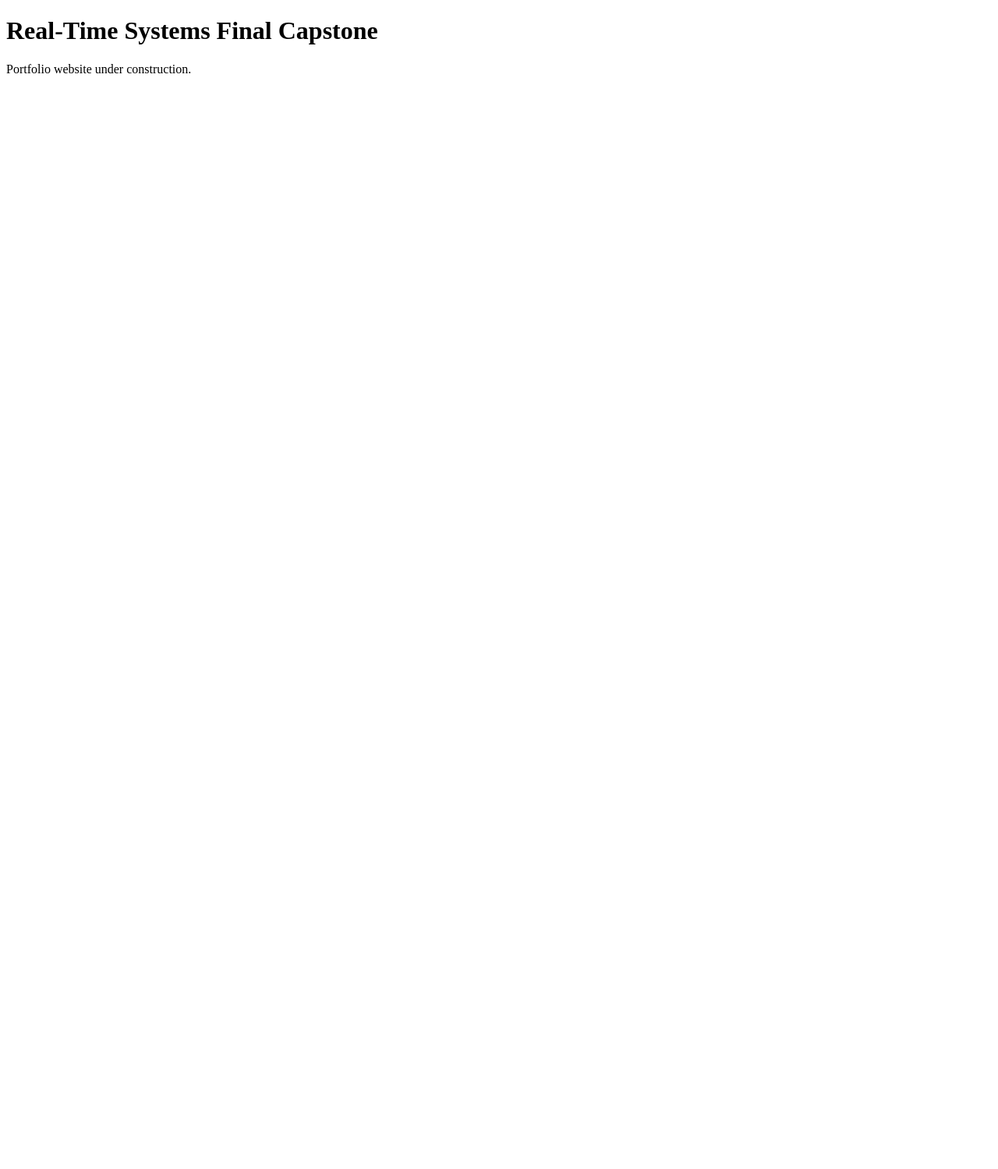
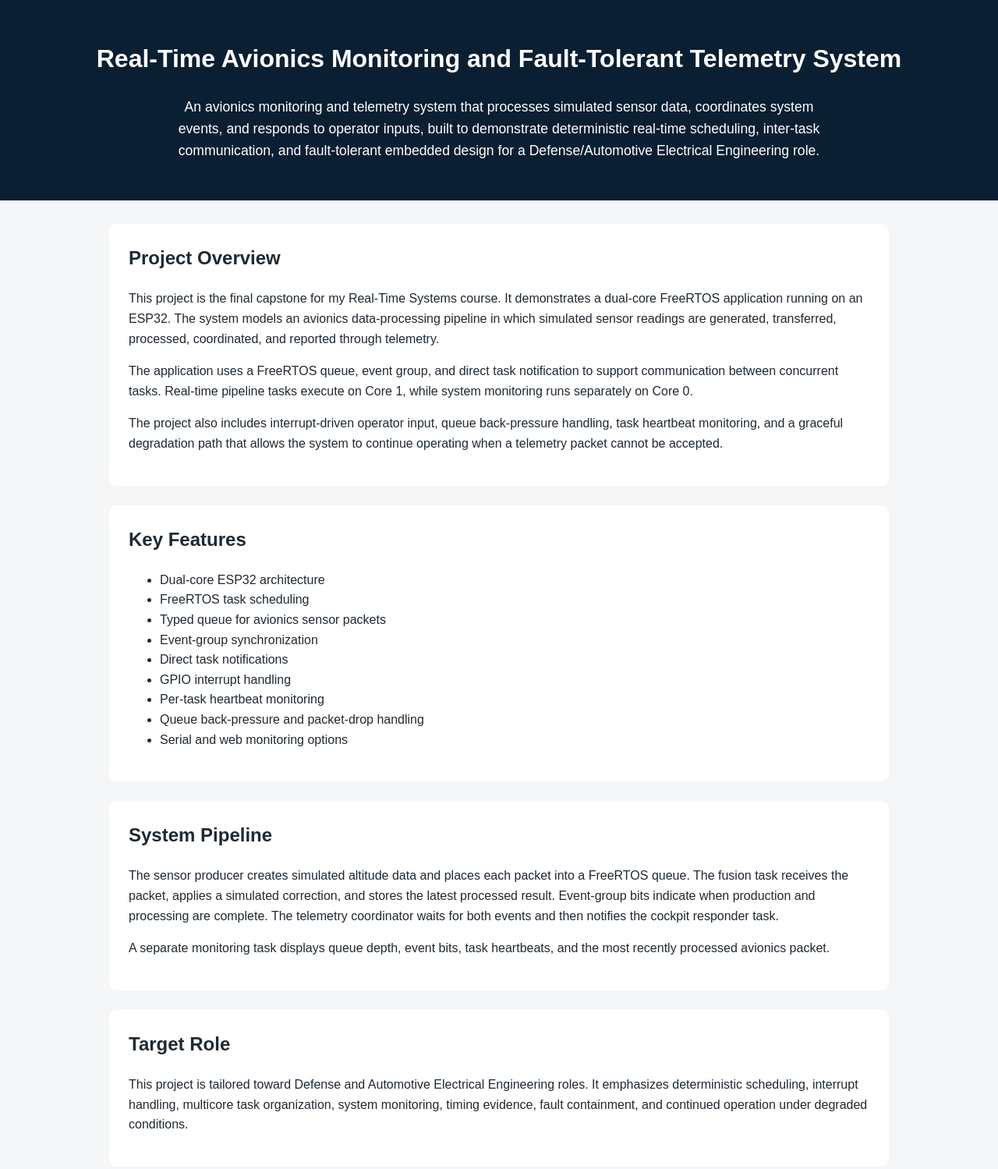
Before and after one commit to jayz2026/rts-finalcapstone, a plain HTML site: page docs/index.html in a window 1280 px wide. Shown: the top 1499 px of the page at 78% size. Before the commit the page ends 800 px from the top, so only its background shows below. Drawn offline with Linux system fonts and the light colour scheme.

Commit message:
Update index.html

```diff
--- a/docs/index.html
+++ b/docs/index.html
@@ -1,11 +1,152 @@
 <!DOCTYPE html>
-<html>
+<html lang="en">
 <head>
   <meta charset="UTF-8">
-  <title>Real-Time Systems Final Capstone</title>
+  <meta name="viewport" content="width=device-width, initial-scale=1.0">
+
+  <title>Real-Time Avionics Capstone</title>
+
+  <style>
+    body {
+      font-family: Arial, sans-serif;
+      margin: 0;
+      background: #f4f6f8;
+      color: #1f2933;
+      line-height: 1.6;
+    }
+
+    header {
+      background: #0b1f33;
+      color: white;
+      padding: 50px 20px;
+      text-align: center;
+    }
+
+    main {
+      max-width: 1000px;
+      margin: auto;
+      padding: 30px 20px;
+    }
+
+    section {
+      background: white;
+      margin-bottom: 25px;
+      padding: 25px;
+      border-radius: 10px;
+    }
+
+    h1, h2 {
+      margin-top: 0;
+    }
+
+    .tagline {
+      font-size: 1.1rem;
+      max-width: 850px;
+      margin: auto;
+    }
+
+    footer {
+      text-align: center;
+      padding: 25px;
+      background: #0b1f33;
+      color: white;
+    }
+  </style>
 </head>
+
 <body>
-  <h1>Real-Time Systems Final Capstone</h1>
-  <p>Portfolio website under construction.</p>
+
+  <header>
+    <h1>Real-Time Avionics Monitoring and Fault-Tolerant Telemetry System</h1>
+
+    <p class="tagline">
+      An avionics monitoring and telemetry system that processes simulated
+      sensor data, coordinates system events, and responds to operator inputs,
+      built to demonstrate deterministic real-time scheduling, inter-task
+      communication, and fault-tolerant embedded design for a
+      Defense/Automotive Electrical Engineering role.
+    </p>
+  </header>
+
+  <main>
+
+    <section>
+      <h2>Project Overview</h2>
+
+      <p>
+        This project is the final capstone for my Real-Time Systems course.
+        It demonstrates a dual-core FreeRTOS application running on an ESP32.
+        The system models an avionics data-processing pipeline in which simulated
+        sensor readings are generated, transferred, processed, coordinated, and
+        reported through telemetry.
+      </p>
+
+      <p>
+        The application uses a FreeRTOS queue, event group, and direct task
+        notification to support communication between concurrent tasks.
+        Real-time pipeline tasks execute on Core 1, while system monitoring runs
+        separately on Core 0.
+      </p>
+
+      <p>
+        The project also includes interrupt-driven operator input, queue
+        back-pressure handling, task heartbeat monitoring, and a graceful
+        degradation path that allows the system to continue operating when a
+        telemetry packet cannot be accepted.
+      </p>
+    </section>
+
+    <section>
+      <h2>Key Features</h2>
+
+      <ul>
+        <li>Dual-core ESP32 architecture</li>
+        <li>FreeRTOS task scheduling</li>
+        <li>Typed queue for avionics sensor packets</li>
+        <li>Event-group synchronization</li>
+        <li>Direct task notifications</li>
+        <li>GPIO interrupt handling</li>
+        <li>Per-task heartbeat monitoring</li>
+        <li>Queue back-pressure and packet-drop handling</li>
+        <li>Serial and web monitoring options</li>
+      </ul>
+    </section>
+
+    <section>
+      <h2>System Pipeline</h2>
+
+      <p>
+        The sensor producer creates simulated altitude data and places each
+        packet into a FreeRTOS queue. The fusion task receives the packet,
+        applies a simulated correction, and stores the latest processed result.
+        Event-group bits indicate when production and processing are complete.
+        The telemetry coordinator waits for both events and then notifies the
+        cockpit responder task.
+      </p>
+
+      <p>
+        A separate monitoring task displays queue depth, event bits, task
+        heartbeats, and the most recently processed avionics packet.
+      </p>
+    </section>
+
+    <section>
+      <h2>Target Role</h2>
+
+      <p>
+        This project is tailored toward Defense and Automotive Electrical
+        Engineering roles. It emphasizes deterministic scheduling, interrupt
+        handling, multicore task organization, system monitoring, timing
+        evidence, fault containment, and continued operation under degraded
+        conditions.
+      </p>
+    </section>
+
+  </main>
+
+  <footer>
+    Real-Time Systems Final Capstone
+  </footer>
+
 </body>
 </html>
```
